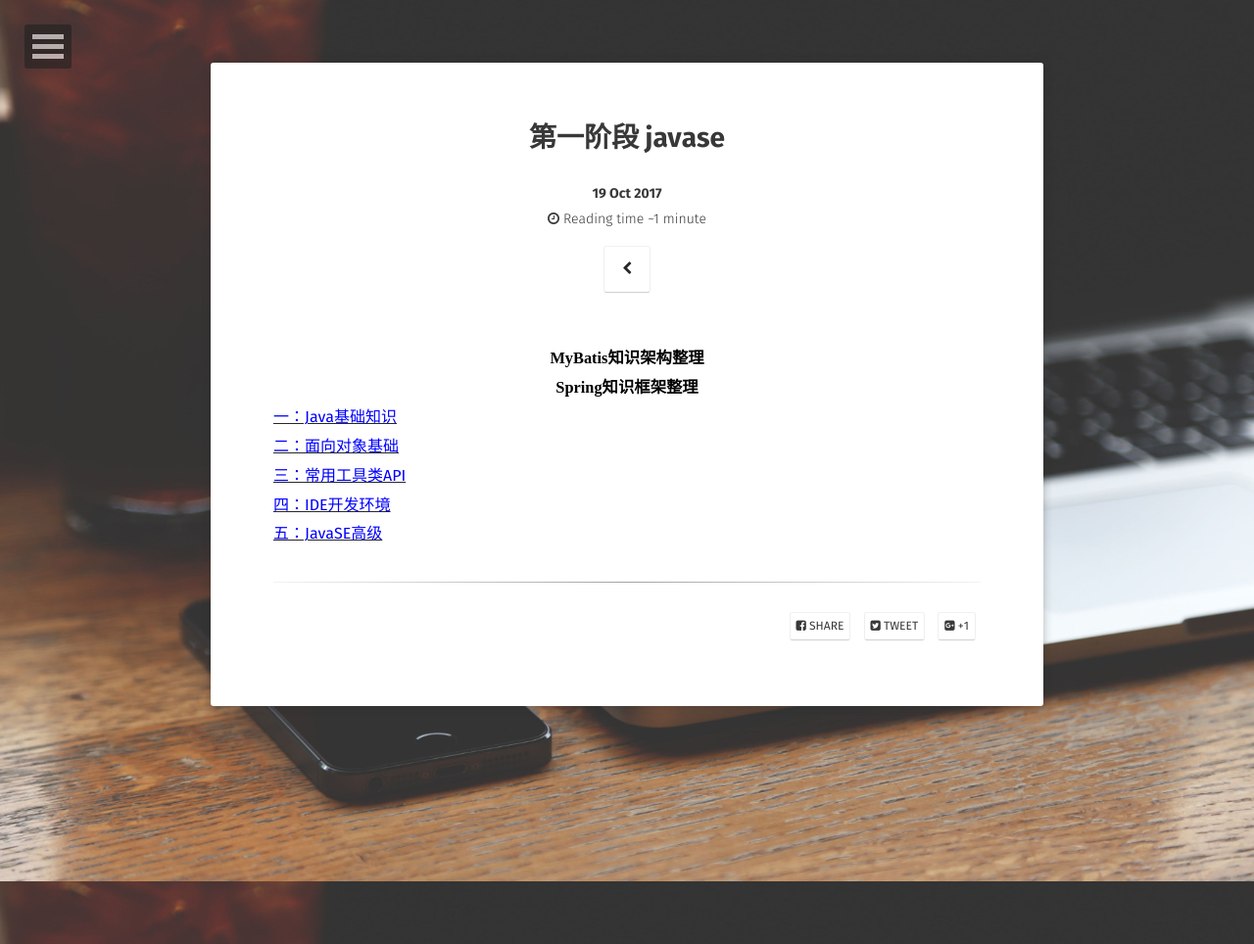
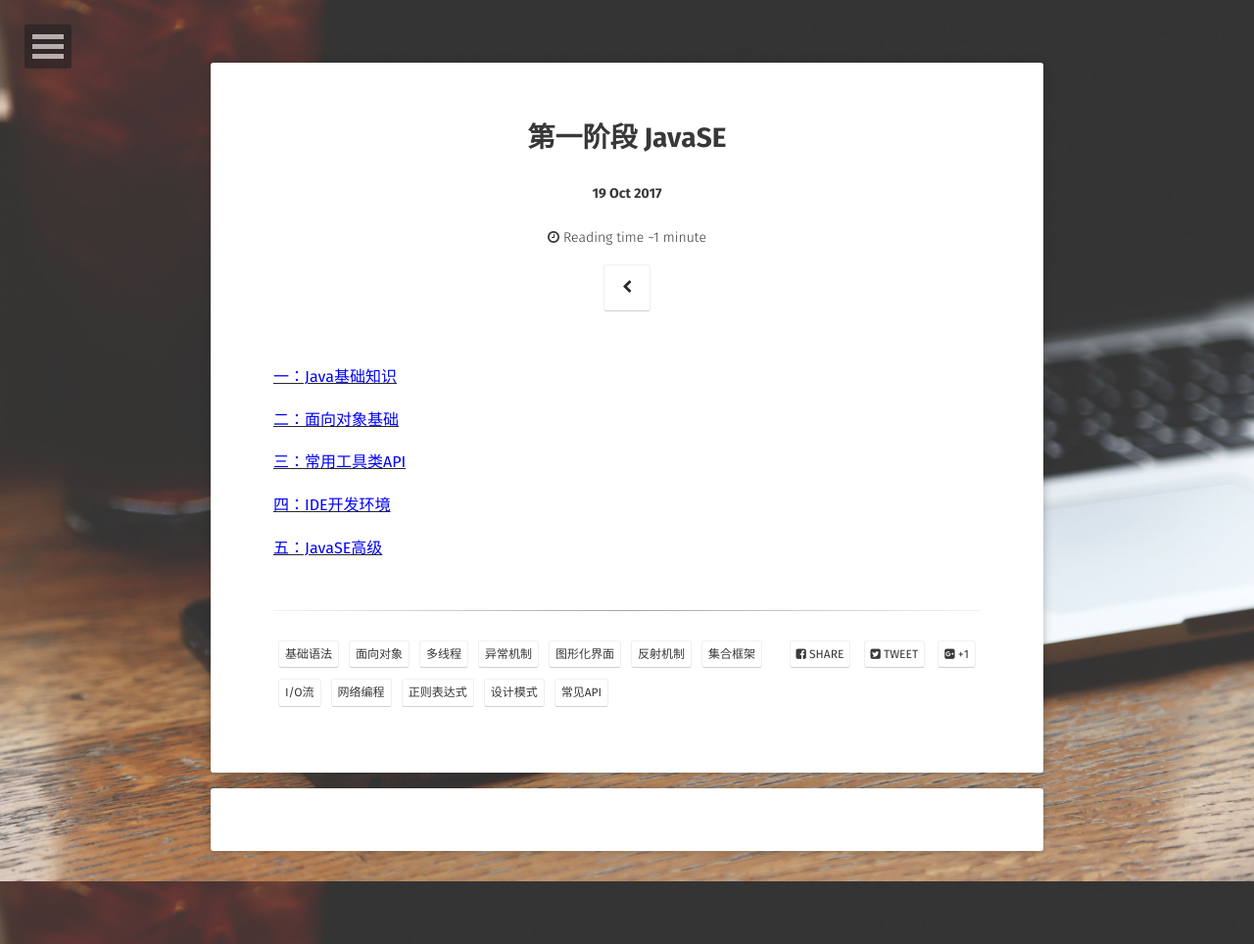
Before and after one commit to jackieliutao/javaStudyRoute, a Jekyll site: the page built from _posts/2017-10-19-第一阶段 JavaSE.md, in a window 1280 px wide. Shown: the whole page at 98% size. Built offline with Jekyll 4.4.1, drawn with Linux system fonts in a browser that asks for light colours; some web fonts are replaced; our own code applies the rules of GitHub Pages for plain Markdown files; comment, search, counter and statistics services are not loaded.

Commit message:
搭建框架目录

```diff
--- a/_posts/2017-10-19-第一阶段 JavaSE.md
+++ b/_posts/2017-10-19-第一阶段 JavaSE.md
@@ -1,60 +1,30 @@
+---
+layout: post
+title:  "第一阶段 JavaSE"
+date:   2017-10-19
+excerpt: "本篇文章主要讲解关于JavaSE的相关知识。"
+tag:
+- 基础语法
+- 面向对象
+- 多线程
+- 异常机制
+- 图形化界面
+- 反射机制
+- 集合框架
+- I/O流
+- 网络编程
+- 正则表达式
+- 设计模式
+- 常见API
+comments: true
+---
 
-<html lang="en">
-    <meta charset="UTF-8">
-    <title>Title</title>
-    <head>
-        <meta http-equiv="Content-Type" content="text/html; charset=utf-8" />
-        <title>下拉菜单</title>
-        <style type="text/css">
-            *{margin:0; padding:0}
-            #nav{width:650px; margin:auto;text-align: center}
-            #nav h3{ cursor:pointer; line-height:30px; height:30px; background-color: white;
-              color: black;font-weight: bolder;font-family: "行楷";}
-            #nav a{display:block; line-height:24px;color:white}
-            #nav div{font-family: "行楷";}
-            #nav a:hover{background-color:#eee; color:#000;}
-            #nav div{display:none; border:1px solid #000; border-top:none}
-            #space{background: black;height: 100px}
-        </style>
-        <script type="text/javascript">
-            function $(id){return document.getElementById(id)}
-            window.onload = function(){
-                $("nav").onclick = function(e){
-                    var src = e?e.target:event.srcElement;
-                    if(src.tagName == "H3"){
-                        var next = src.nextElementSibling || src.nextSibling;
-                        next.style.display = (next.style.display =="block")?"none":"block";
-                    }
-                }
-            }
-        </script>
-    </head>
-<body>
-<div id="nav">
-    <h3>MyBatis知识架构整理</h3>
-    <div>
-        <a href="mybatis/pages/mybatis-01.html">1、MyBatis介绍以及增删改查操作</a>
-        <a href="mybatis/pages/mybatis-02.html">2、MyBatis配置文件的优化</a>
-        <a href="mybatis/pages/mybatis-03.html">3、解决字段名与实体类属性名不相同的冲突</a>
-        <a href="mybatis/pages/mybatis-04.html">4、实现关联表查询</a>
-        <a href="mybatis/pages/mybatis-05.html">5、MyBatis调用存储过程</a>
-        <a href="mybatis/pages/mybatis-06.html">6、MyBatis缓存详解</a>
-        <a href="mybatis/pages/mybatis-07.html">7、MyBatis3.x与Spring4.x整合</a>
-    </div>
-    <h3>Spring知识框架整理</h3>
-    <div>
-        <a href="spring/pages/spring-basic.html">一、Spring框架知识概述</a>
-         <a href="spring/pages/spring-ioc.html">二、SpringIoC控制反转</a>
-    </div>
-</div>
-</body>
-</html>
-[<font color="blue" size="3">一：Java基础知识</font>](https://jackieliutao.github.io/javaStudyRoute/pages/第一阶段/Java基础知识/basic-grammer/)
+[<font color="blue" size="3">一：Java基础知识</font>](https://jackieliutao.github.io/javaStudyRoute/pages/第一阶段/basic-grammer/)
 
-[<font color="blue" size="3">二：面向对象基础</font>](https://jackieliutao.github.io/javaStudyRoute/pages/第一阶段/basic-grammer/)
+[<font color="blue" size="3">二：面向对象基础</font>](https://jackieliutao.github.io/javaStudyRoute/pages/第一阶段/object-oriented/)
 
-[<font color="blue" size="3">三：常用工具类API</font>](https://jackieliutao.github.io/javaStudyRoute/pages/JAVASE/basic-grammer/)
+[<font color="blue" size="3">三：常用工具类API</font>](https://jackieliutao.github.io/javaStudyRoute/pages/第一阶段/common-userd-tools/)
 
-[<font color="blue" size="3">四：IDE开发环境</font>](https://jackieliutao.github.io/javaStudyRoute/pages/JAVASE/basic-grammer/)
+[<font color="blue" size="3">四：IDE开发环境</font>](https://jackieliutao.github.io/javaStudyRoute/pages/第一阶段/IDE-produce/)
 
-[<font color="blue" size="3">五：JavaSE高级</font>](https://jackieliutao.github.io/javaStudyRoute/pages/JAVASE/basic-grammer/)
+[<font color="blue" size="3">五：JavaSE高级</font>](https://jackieliutao.github.io/javaStudyRoute/pages/第一阶段/JavaSE-senior/)
```
Also changed, not shown: pages/第一阶段/IDE-produce.md (added), pages/第一阶段/JavaSE-senior.md (added), pages/第一阶段/array-application.md (deleted), pages/第一阶段/common-used-tools.md (added), pages/第一阶段/flow-control.md (deleted), pages/第一阶段/method-application.md (deleted).
